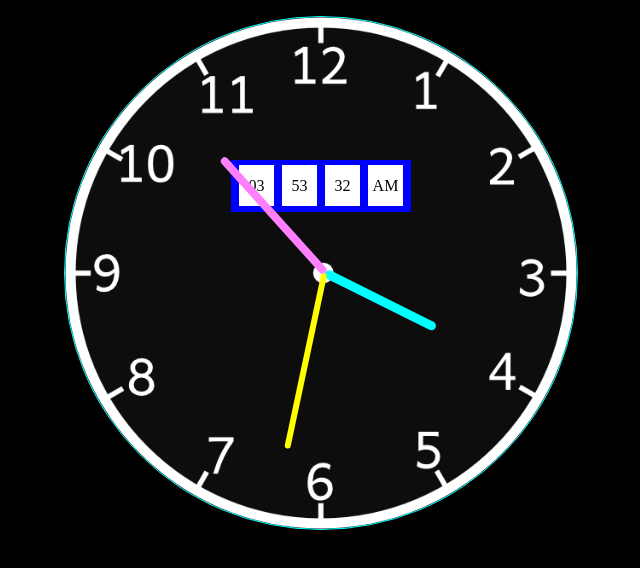
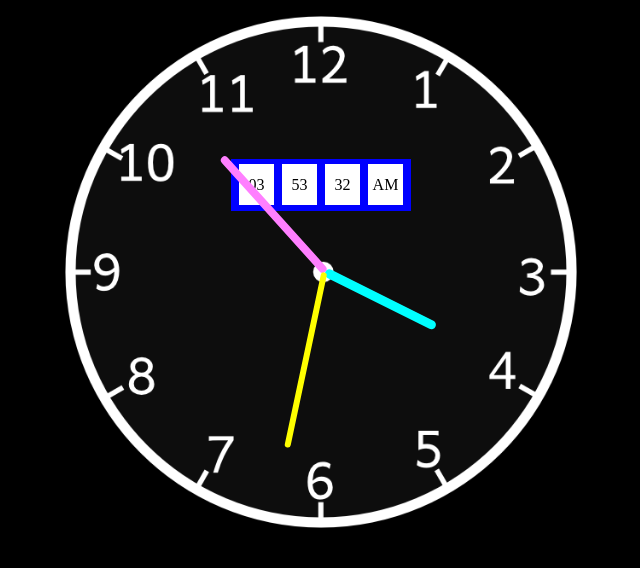
Before and after one commit to Muhammad-Tayyab-Awan/analog_and_digitalClock, a plain HTML site: page index.html in a window 1280 px wide. Shown: the whole page, without its empty margins (319-959 px from the left). Drawn offline with Linux system fonts and the light colour scheme.

Commit message:
Sep 4, 2024, 8:53 AM

```diff
--- a/style.css
+++ b/style.css
@@ -14,8 +14,6 @@ body {
   background-size: contain;
   background-position: center center;
   position: relative;
-  border: 1px solid red;
-  border-radius: 50%;
 }
 .hours {
   position: absolute;
```
